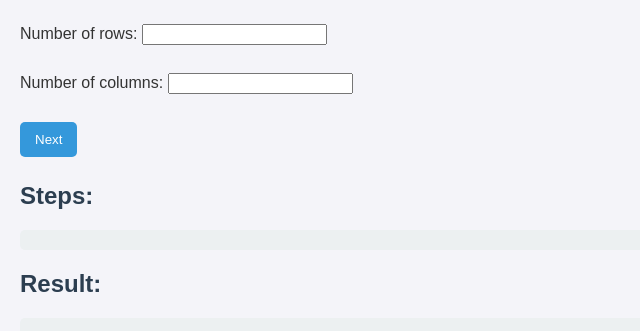
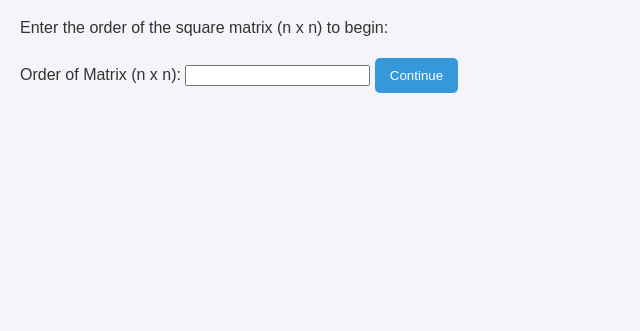
Before and after one commit to Ujjval-1/LDU_decomposition, a plain HTML site: page index.html in a window 1280 px wide. Shown: the part 61-392 px from the top of the page, without its empty margins (0-640 px from the left). Drawn offline with Linux system fonts and the light colour scheme.

Commit message:
HTML update

```diff
--- a/index.html
+++ b/index.html
@@ -3,26 +3,18 @@
 <head>
     <meta charset="UTF-8">
     <meta name="viewport" content="width=device-width, initial-scale=1.0">
-    <title>Document</title>
+    <title>LDU Factorization - Matrix Order Input</title>
     <link rel="stylesheet" href="style.css">
 </head>
 <body>
-
-    <h1>LDU Factorization</h1>
-
-
-    <form id="matrixForm">
-        <label for="rows">Number of rows:</label>
-        <input type="number" id="rows" min="1"><br><br>
-        <label for="columns">Number of columns:</label>
-        <input type="number" id="columns" min="1"><br><br>
-        <div id="matrixInputs"></div>
-        <button type="button" onclick="generateMatrixInputs()">Next</button>
-        <button type="button" onclick="calculateLDU()" style="display: none;">Calculate LDU</button> </form>
-    <h2>Steps:</h2>
-    <pre id="steps"></pre>
-    <h2>Result:</h2>
-    <pre id="result"></pre>
-    <script src="script.js"></script>
+    <div class="container">
+        <h1>LDU Factorization</h1>
+        <p>Enter the order of the square matrix (n x n) to begin:</p>
+        <form action="matrix_input.html" method="get">
+            <label for="matrix-order">Order of Matrix (n x n): </label>
+            <input type="number" id="matrix-order" name="order" min="1" required>
+            <button type="submit">Continue</button>
+        </form>
+    </div>
 </body>
 </html>
```
